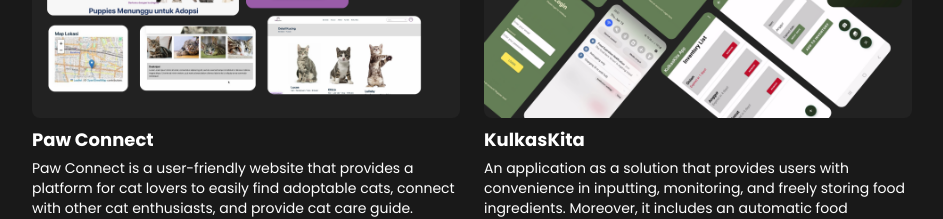
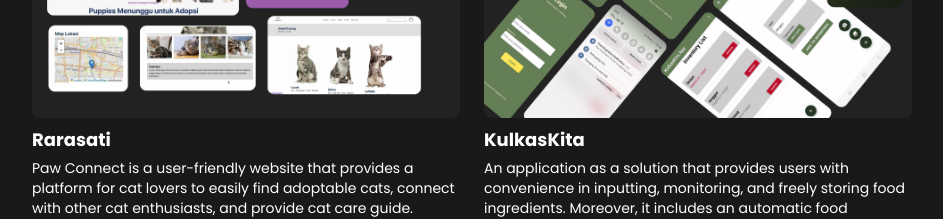
Before and after one commit to brilliswift/Portofolio-Brilli, a React (Vite) app: page /project in a window 1280 px wide. Shown: the part 960-1179 px from the top of the page, without its empty margins (168-1111 px from the left). Built offline with nearby package versions, Linux system fonts and the light colour scheme.

Commit message:
docs : edit data

```diff
--- a/src/constants/index.js
+++ b/src/constants/index.js
@@ -45,12 +45,14 @@ import kulkaskita1 from '../assets/kulkaskita1.png';
 import kulkaskita2 from '../assets/kulkaskita2.png';
 import fudty from '../assets/fudty.png';
 import brownmix from '../assets/brownmix.png';
+import profile from '../assets/profile.png';
+import brillilogo from '../assets/brilli-logo.png';
 
 
 export const projects = [
     {
         id: 'project-1',
-        name: 'Paw Connect',
+        name: 'Rarasati',
         link: '',
         image: pawconnect1,
         description: 'Paw Connect is a user-friendly website that provides a platform for cat lovers to easily find adoptable cats, connect with other cat enthusiasts, and provide cat care guide. During project my role as a Hacker.'
```
